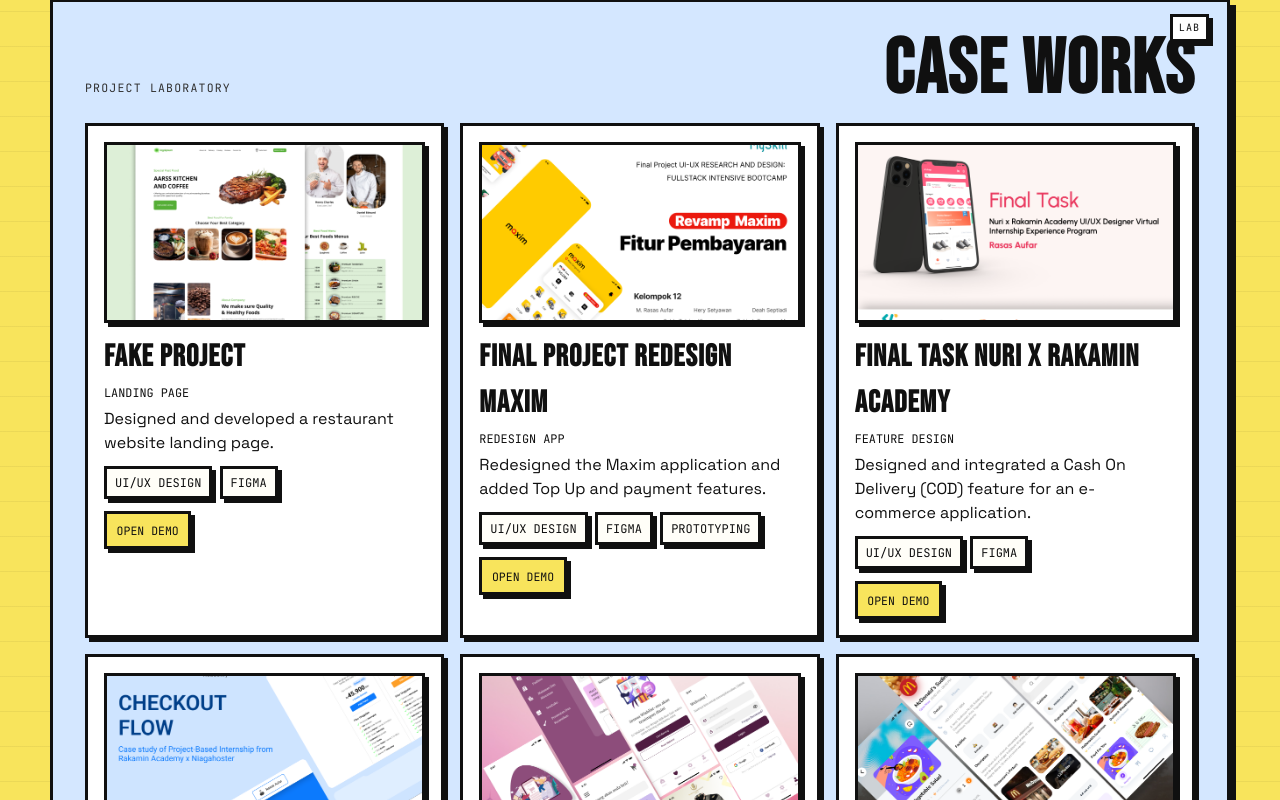
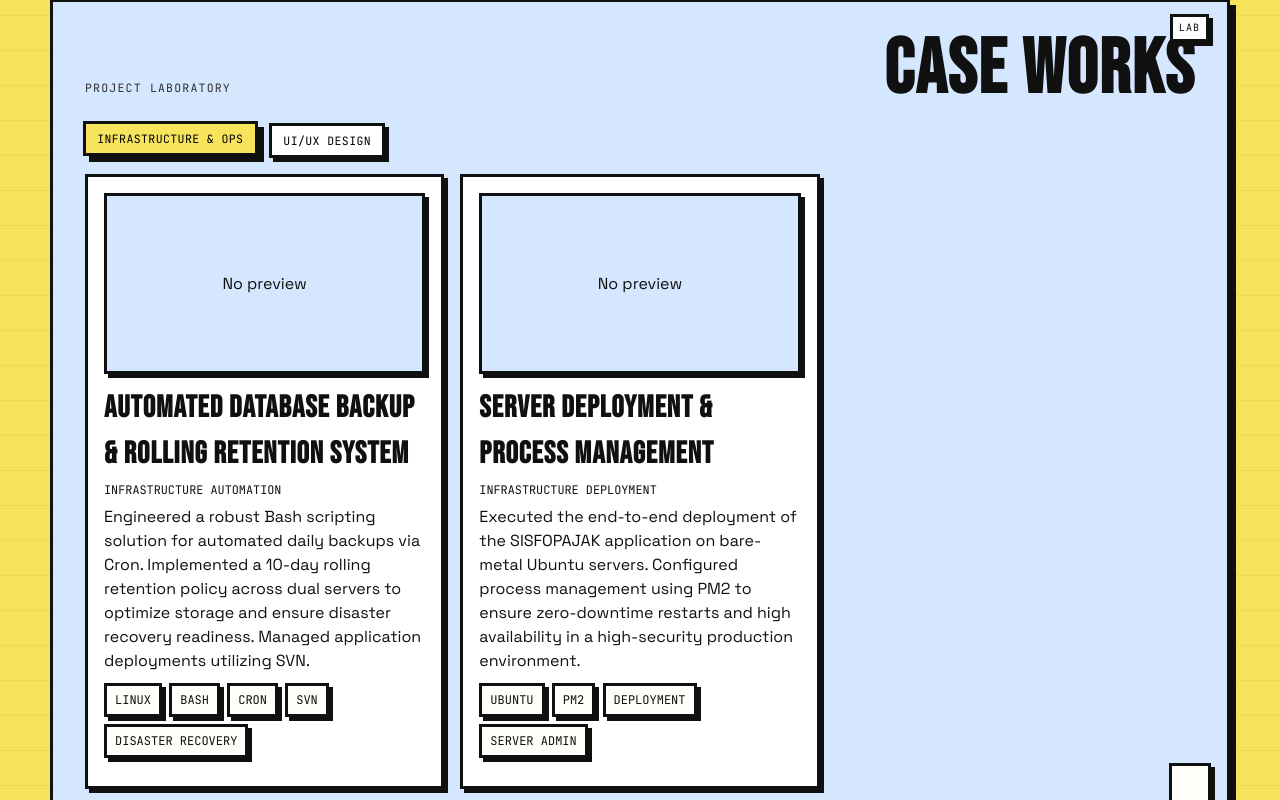
Before and after one commit to rasasaufar/portofolio-svelte, a SvelteKit app: page / in a window 1280 px wide. Shown: the part 6120-6920 px from the top of the page. Built offline with nearby package versions, Linux system fonts and the light colour scheme.

Commit message:
feat: add project category tabs for better project organization

```diff
--- a/src/lib/data/portfolio.ts
+++ b/src/lib/data/portfolio.ts
@@ -34,6 +34,7 @@
 export type Project = {
   name: string;
   type: string;
+  category: 'Infrastructure' | 'UI/UX';
   description: string;
   tech: string[];
   demo?: string;
@@ -302,8 +303,65 @@
   ] satisfies Experience[],
   projects: [
     {
+      name: 'Automated Database Backup & Rolling Retention System',
+      type: 'Infrastructure Automation',
+      category: 'Infrastructure',
+      description:
+        'Engineered a robust Bash scripting solution for automated daily backups via Cron. Implemented a 10-day rolling retention policy across dual servers to optimize storage and ensure disaster recovery readiness. Managed application deployments utilizing SVN.',
+      tech: ['Linux', 'Bash', 'Cron', 'SVN', 'Disaster Recovery'],
+    },
+    {
+      name: 'Server Deployment & Process Management',
+      type: 'Infrastructure Deployment',
+      category: 'Infrastructure',
+      description:
+        'Executed the end-to-end deployment of the SISFOPAJAK application on bare-metal Ubuntu servers. Configured process management using PM2 to ensure zero-downtime restarts and high availability in a high-security production environment.',
+      tech: ['Ubuntu', 'PM2', 'Deployment', 'Server Admin'],
+    },
+    {
+      name: 'Final Project Redesign Maxim',
+      type: 'Frontend Explorations',
+      category: 'UI/UX',
+      description: 'Redesigned the Maxim application and added Top Up and payment features.',
+      tech: ['UI/UX Design', 'Figma', 'Prototyping'],
+      demo: 'https://drive.google.com/file/d/14rentR_FyblFyTi5F63m0UeVRDSomjyJ/view?usp=sharing',
+      github: '',
+      image: '/images/portfolio/Maxim.png',
+    },
+    {
+      name: 'Final Task Niagahoster x Rakamin Academy',
+      type: 'Frontend Explorations',
+      category: 'UI/UX',
+      description: 'Designed a Checkout Flow for the Niagahoster website.',
+      tech: ['UI/UX Design', 'Figma'],
+      demo: 'https://drive.google.com/file/d/1GdUdGYV2Tg1zPnZXwADqJSzOUguJFTPj/view?usp=sharing',
+      github: '',
+      image: '/images/portfolio/Niagahoster.png',
+    },
+    {
+      name: 'Final Task Nuri x Rakamin Academy',
+      type: 'Feature Design',
+      category: 'UI/UX',
+      description: 'Designed and integrated a Cash On Delivery (COD) feature for an e-commerce application.',
+      tech: ['UI/UX Design', 'Figma'],
+      demo: 'https://drive.google.com/file/d/1GoF12FssWWEjVzu2kExP58ZMcDjMV4zG/view?usp=sharing',
+      github: '',
+      image: '/images/portfolio/Nuri.png',
+    },
+    {
+      name: 'UMKM Shopping Application in Kajen',
+      type: 'App Design',
+      category: 'UI/UX',
+      description: 'Designed the UI for a shopping application for UMKM in Kajen, Pekalongan Regency.',
+      tech: ['UI/UX Design', 'Figma'],
+      demo: 'https://bit.ly/ProtoypeMagang',
+      github: '',
+      image: '/images/portfolio/Magang.png',
+    },
+    {
       name: 'Fake Project',
       type: 'Landing Page',
+      category: 'UI/UX',
       description: 'Designed and developed a restaurant website landing page.',
       tech: ['UI/UX Design', 'Figma'],
       demo: 'https://drive.google.com/file/d/1hqhdVyanQeePJewHR8PJ9kK07BdrkfOJ/view?usp=sharing',
@@ -311,44 +369,9 @@
       image: '/images/portfolio/Aarss.png',
     },
     {
-      name: 'Final Project Redesign Maxim',
-      type: 'Redesign App',
-      description: 'Redesigned the Maxim application and added Top Up and payment features.',
-      tech: ['UI/UX Design', 'Figma', 'Prototyping'],
-      demo: 'https://drive.google.com/file/d/14rentR_FyblFyTi5F63m0UeVRDSomjyJ/view?usp=sharing',
-      github: '',
-      image: '/images/portfolio/Maxim.png',
-    },
-    {
-      name: 'Final Task Nuri x Rakamin Academy',
-      type: 'Feature Design',
-      description: 'Designed and integrated a Cash On Delivery (COD) feature for an e-commerce application.',
-      tech: ['UI/UX Design', 'Figma'],
-      demo: 'https://drive.google.com/file/d/1GoF12FssWWEjVzu2kExP58ZMcDjMV4zG/view?usp=sharing',
-      github: '',
-      image: '/images/portfolio/Nuri.png',
-    },
-    {
-      name: 'Final Task Niagahoster x Rakamin Academy',
-      type: 'Web Design',
-      description: 'Designed a Checkout Flow for the Niagahoster website.',
-      tech: ['UI/UX Design', 'Figma'],
-      demo: 'https://drive.google.com/file/d/1GdUdGYV2Tg1zPnZXwADqJSzOUguJFTPj/view?usp=sharing',
-      github: '',
-      image: '/images/portfolio/Niagahoster.png',
-    },
-    {
-      name: 'UMKM Shopping Application in Kajen',
-      type: 'App Design',
-      description: 'Designed the UI for a shopping application for UMKM in Kajen, Pekalongan Regency.',
-      tech: ['UI/UX Design', 'Figma'],
-      demo: 'https://bit.ly/ProtoypeMagang',
-      github: '',
-      image: '/images/portfolio/Magang.png',
-    },
-    {
       name: 'Mini Task in Short Class @myskill.id',
       type: 'Mini Task',
+      category: 'UI/UX',
       description: 'Completed the design tasks assigned during the mini task program.',
       tech: ['UI/UX Design', 'Figma'],
       demo: 'https://www.figma.com/proto/LsBpusfnm1lkL8gUjjGSLR/MiniTask---MySkill?page-id=0%3A1&type=design&node-id=2-541&viewport=609%2C593%2C0.36&t=Fq9mTWEDSw0SxcEg-1&scaling=scale-down&starting-point-node-id=2%3A541&mode=design',
--- a/src/routes/+page.svelte
+++ b/src/routes/+page.svelte
@@ -18,6 +18,10 @@
 	const selectedExperience = $derived(portfolioData.experiences[selectedExperienceIndex]);
 	const selectedGallery = $derived(selectedExperience?.gallery ?? []);
 	const selectedGalleryItem = $derived(selectedGallery[selectedGalleryIndex]);
+	let activeProjectCategory = $state<'Infrastructure' | 'UI/UX'>('Infrastructure');
+	const filteredProjects = $derived(
+		portfolioData.projects.filter((project) => project.category === activeProjectCategory)
+	);
 	const coreCertificates = $derived(portfolioData.certificates.filter((certificate) => certificate.category === 'core'));
 	const additionalCertificates = $derived(
 		portfolioData.certificates.filter((certificate) => certificate.category === 'additional')
@@ -349,8 +353,35 @@
 		<h2 class="section-title">Case Works</h2>
 	</div>
 
+	<div class="project-tabs" role="tablist" aria-label="Case Works category tabs" style="margin-top:1rem;">
+		<button
+			type="button"
+			class={`project-tab ${activeProjectCategory === 'Infrastructure' ? 'active' : ''}`}
+			role="tab"
+			aria-selected={activeProjectCategory === 'Infrastructure'}
+			onclick={() => (activeProjectCategory = 'Infrastructure')}
+		>
+			Infrastructure & Ops
+		</button>
+		<button
+			type="button"
+			class={`project-tab ${activeProjectCategory === 'UI/UX' ? 'active' : ''}`}
+			role="tab"
+			aria-selected={activeProjectCategory === 'UI/UX'}
+			onclick={() => (activeProjectCategory = 'UI/UX')}
+		>
+			UI/UX Design
+		</button>
+	</div>
+
 	<div class="project-list grid-3" style="margin-top:1rem;">
-		{#each portfolioData.projects as project, index}
+		{#if filteredProjects.length === 0}
+			<article class="subcard punch-card">
+				<h3>No projects in this category yet</h3>
+				<p style="margin:0.5rem 0 0;">Switch tabs to explore the other track.</p>
+			</article>
+		{:else}
+			{#each filteredProjects as project, index}
 				<article class="subcard punch-card fade-up" style={`--delay:${index + 1}`}>
 					<div class="project-media">
 						{#if project.image}
@@ -360,7 +391,9 @@
 						{/if}
 					</div>
 					<h3>{project.name}</h3>
+					{#if project.category === 'Infrastructure'}
 						<p class="mono" style="margin:0.3rem 0;">{project.type}</p>
+					{/if}
 					<p style="margin:0;">{project.description}</p>
 
 					<div class="pill-row" style="margin-top:0.65rem;">
@@ -379,6 +412,7 @@
 					</div>
 				</article>
 			{/each}
+		{/if}
 	</div>
 </section>
 
```
Also changed, not shown: src/lib/styles/neo-brutalism.css. Lines whose indentation alone changed are shown as unchanged.
